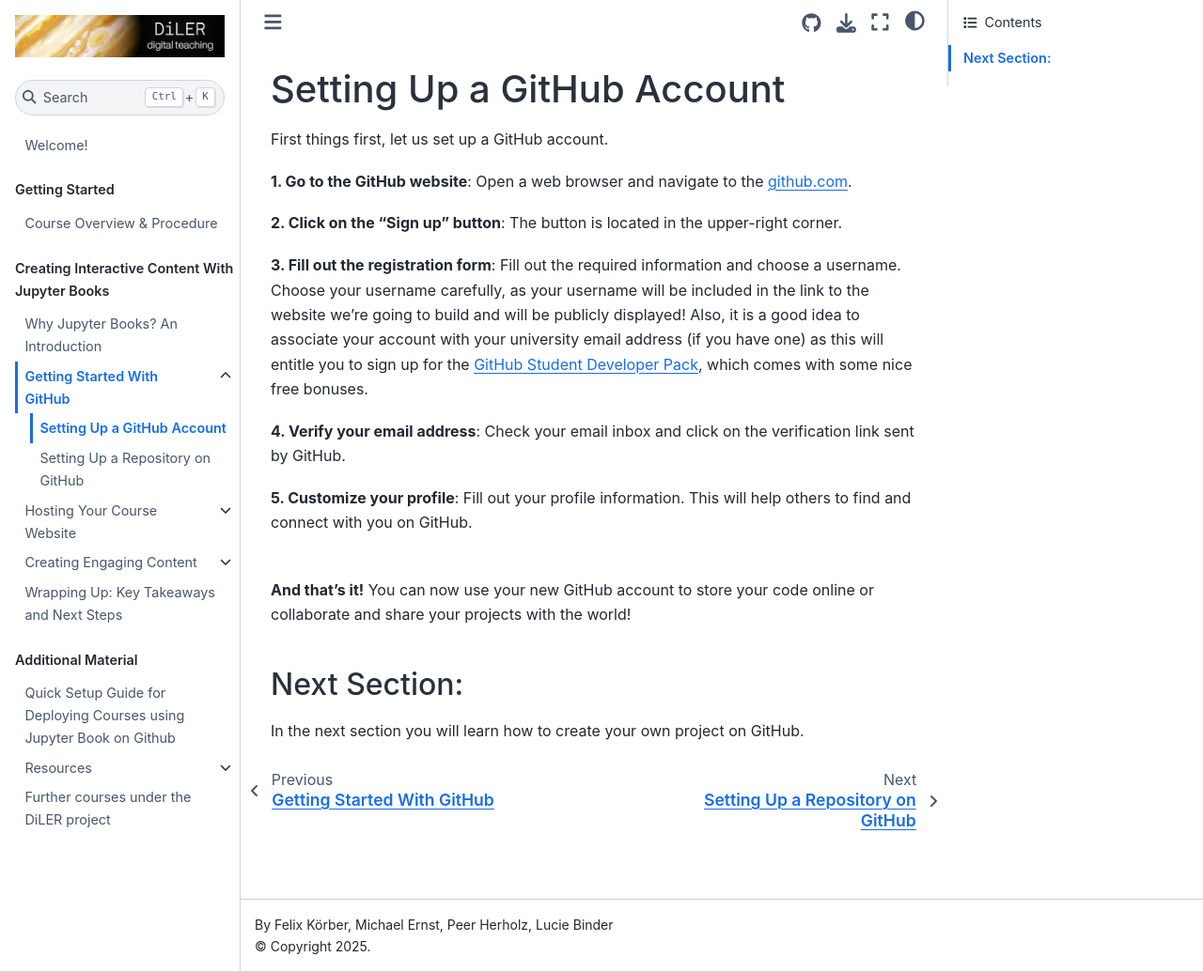
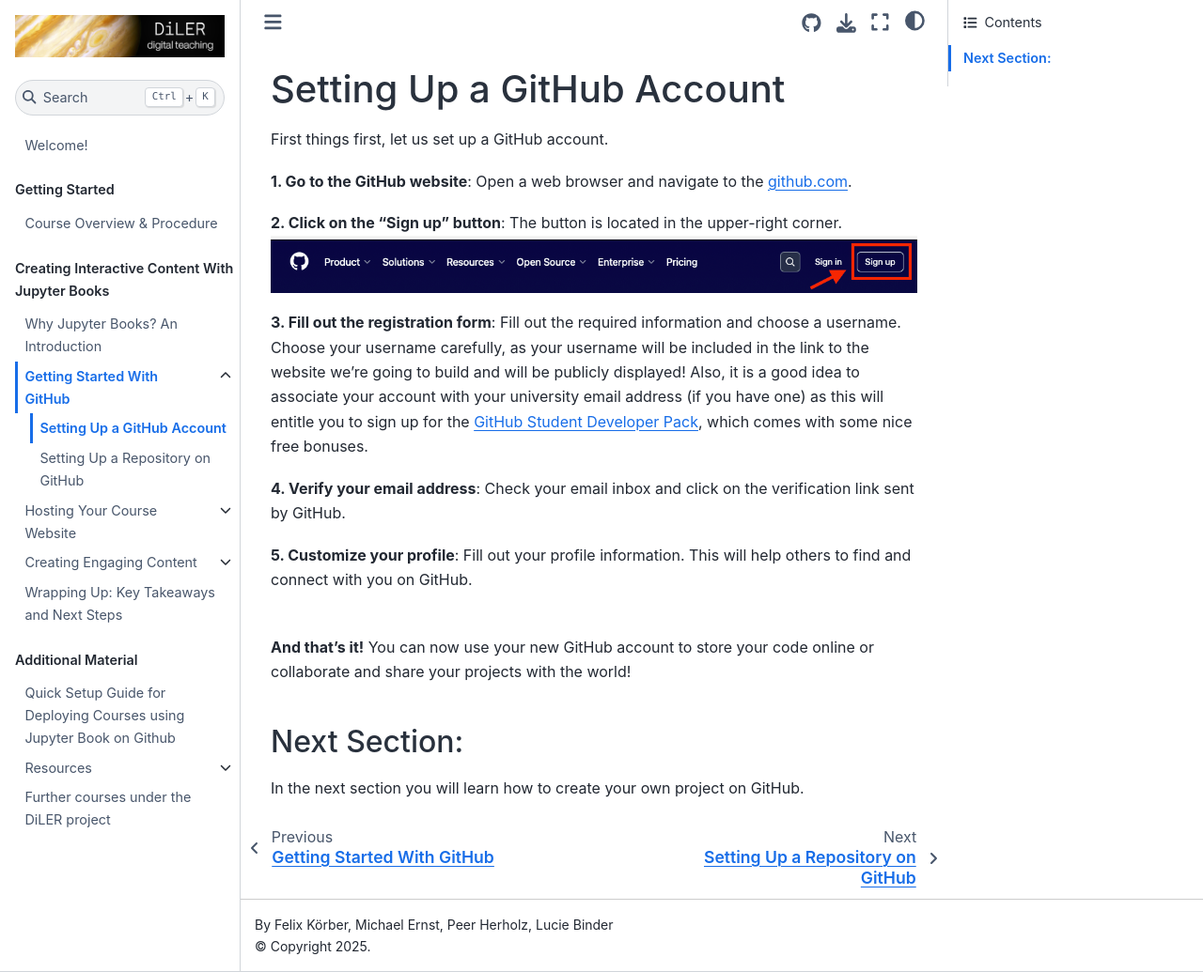
Before and after one commit to M-earnest/tutorial_jupyter_books, a Jupyter Book: the page built from content/1_github/account.md, in a window 1280 px wide and 1035 px high. Shown: the whole window at 94% size. Built offline with Jupyter Book 1.0.4 settings and Sphinx 7.4.7 and the Sphinx Book theme 1.1.4, drawn with Linux system fonts in a browser that asks for light colours; pages that are not in the unit, such as notebooks, are missing from menus.

Commit message:
Update account.md
added image

```diff
--- a/content/1_github/account.md
+++ b/content/1_github/account.md
@@ -5,6 +5,7 @@
 **1. Go to the GitHub website**: Open a web browser and navigate to the [github.com](https://github.com/).
 
 **2. Click on the "Sign up" button**: The button is located in the upper-right corner.
+![Image of the GitHub website's upper header with an arrow pointing to the "Sign up" button.](../../static/github_sign-up.png)
 
 **3. Fill out the registration form**: Fill out the required information and choose a username. Choose your username carefully, as your username will be included in the link to the website we're going to build and will be publicly displayed! Also, it is a good idea to associate your account with your university email address (if you have one) as this will entitle you to sign up for the [GitHub Student Developer Pack](https://education.github.com/pack), which comes with some nice free bonuses.
 
```
